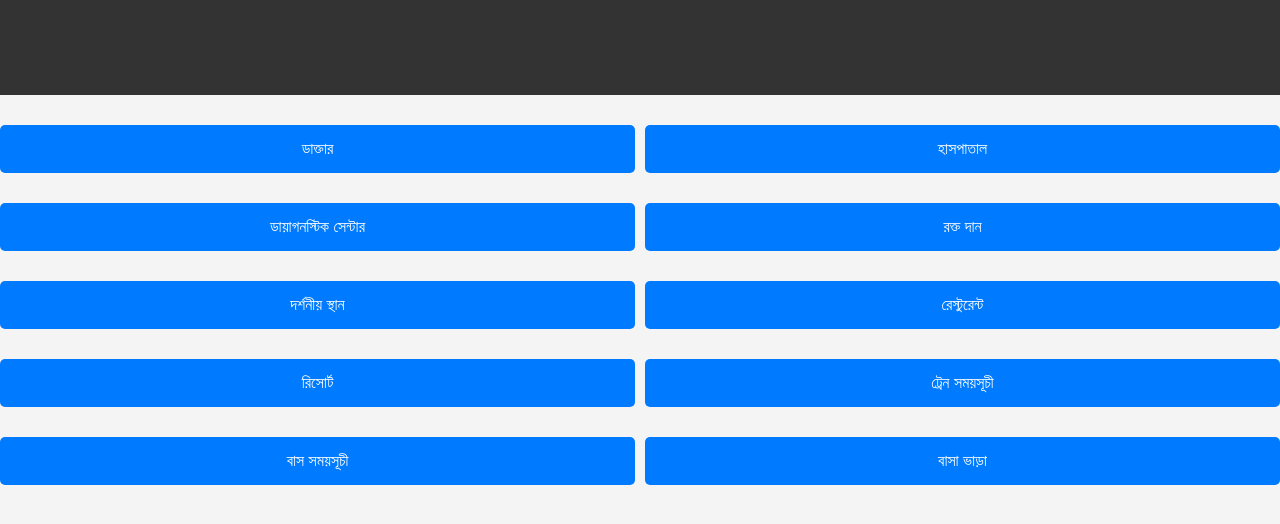
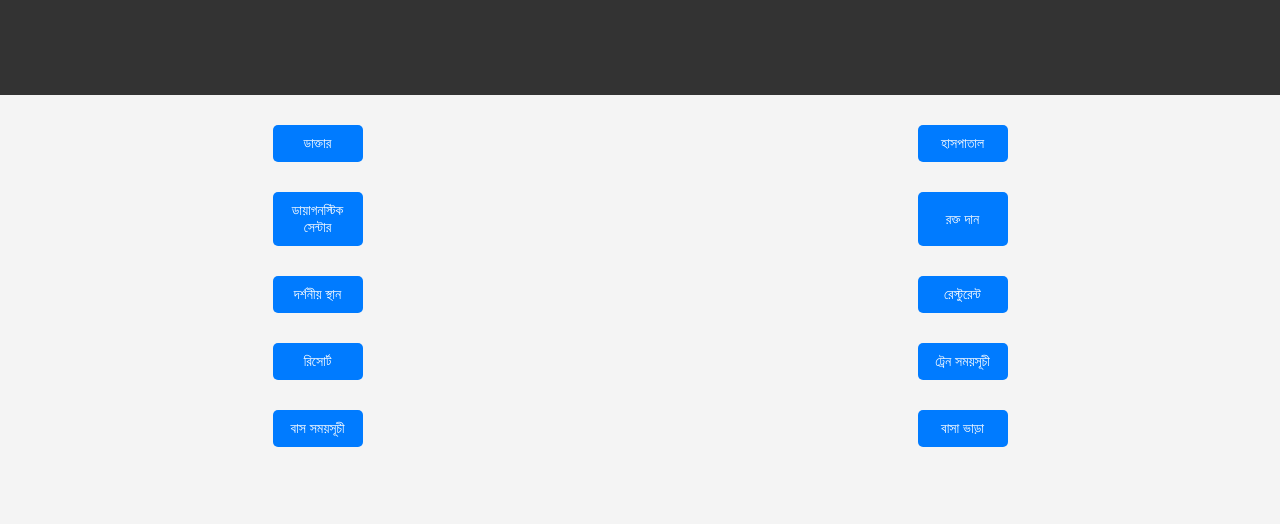
Before and after one commit to Jumu22/OUR-SYLHET, a plain HTML site: page index.html in a window 1280 px wide. Shown: the part 88-612 px from the top of the page. Drawn offline with Linux system fonts and the light colour scheme.

Commit message:
Update index.html

```diff
--- a/index.html
+++ b/index.html
@@ -54,13 +54,13 @@
         button {
             background-color: #007bff; /* নীল ব্যাকগ্রাউন্ড */
             color: white; /* সাদা টেক্সট */
-            padding: 15px 20px;
+            padding: 10px 15px; /* বাটনের সাইজ ছোট করা */
             margin: 10px;
             border: none;
             border-radius: 5px;
             cursor: pointer;
-            font-size: 16px;
-            width: 100%; /* প্রস্থ নির্ধারণ */
+            font-size: 14px; /* ফন্ট সাইজ ছোট করা */
+            width: 90px; /* প্রস্থ ছোট করা */
             box-sizing: border-box; /* বর্ডার এবং প্যাডিং সহ প্রস্থ */
         }
 
```
